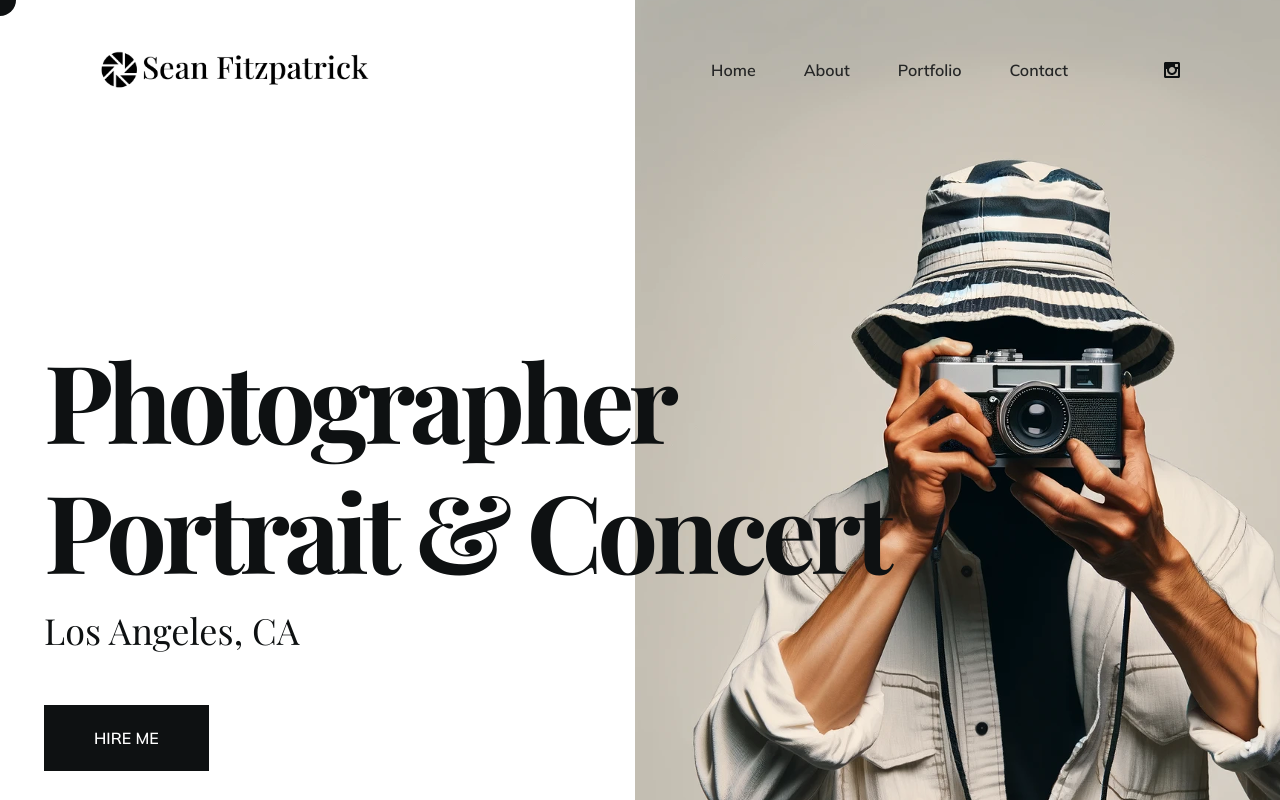
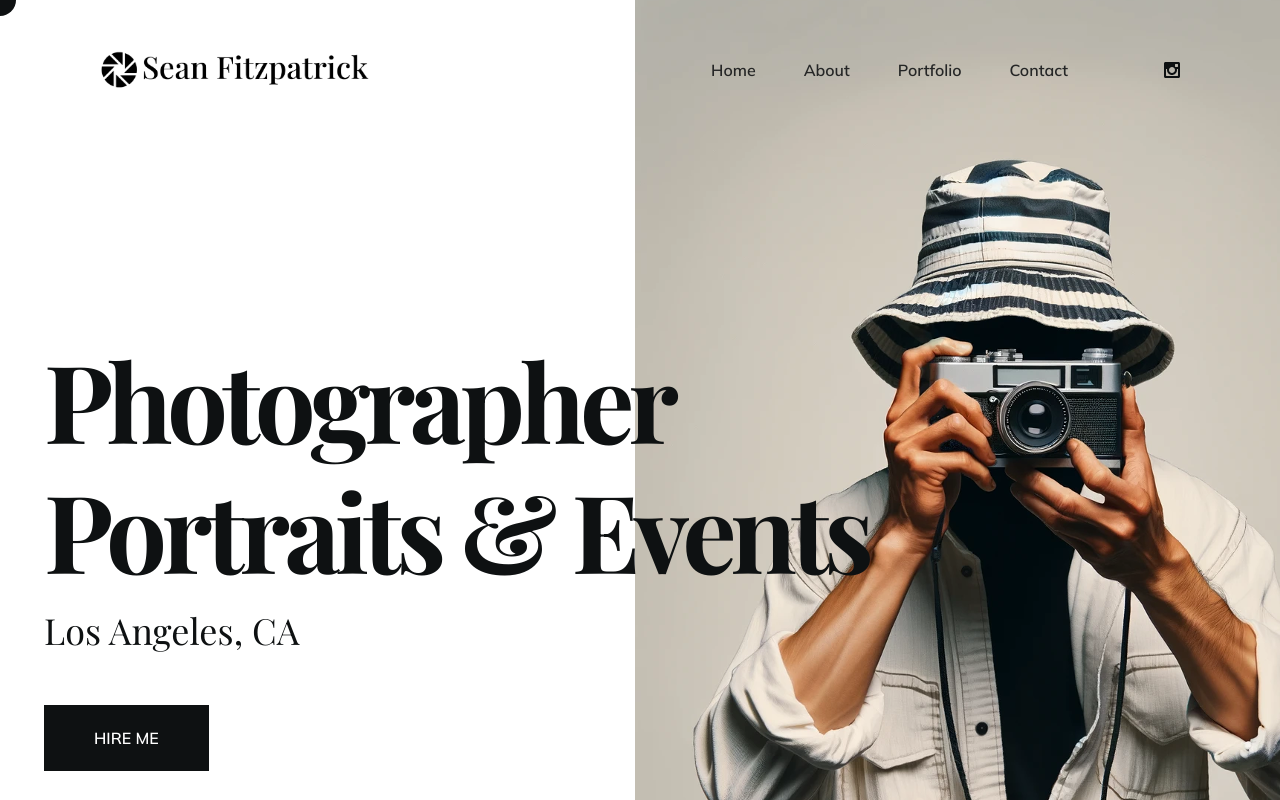
Before and after one commit to davidwiese/seanfitzpatrickphotography, a React (Create React App) app: page / in a window 1280 px wide. Shown: the top 800 px of the page. Built offline with nearby package versions, Linux system fonts and the light colour scheme; a web font is replaced by a local one.

Commit message:
Update copy

```diff
--- a/src/pages/Home.js
+++ b/src/pages/Home.js
@@ -30,7 +30,7 @@ const Home = () => {
 					>
 						<h1 className="h1">
 							Photographer <br />
-							Portrait & Concert
+							Portraits & Events
 						</h1>
 						<p className="text-[26px] lg:text-[36px] font-primary mb-4 lg:mb-12">
 							Los Angeles, CA
```
